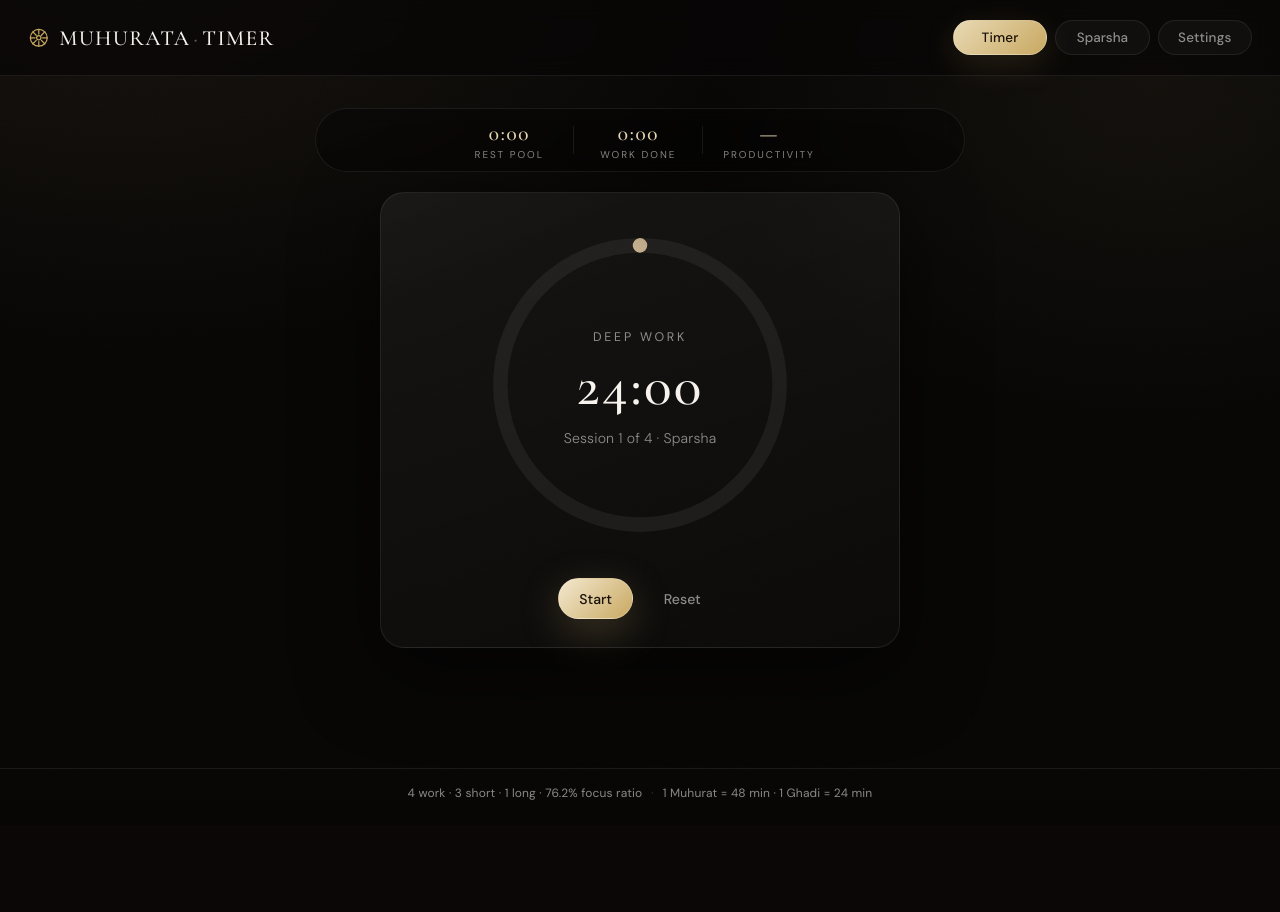
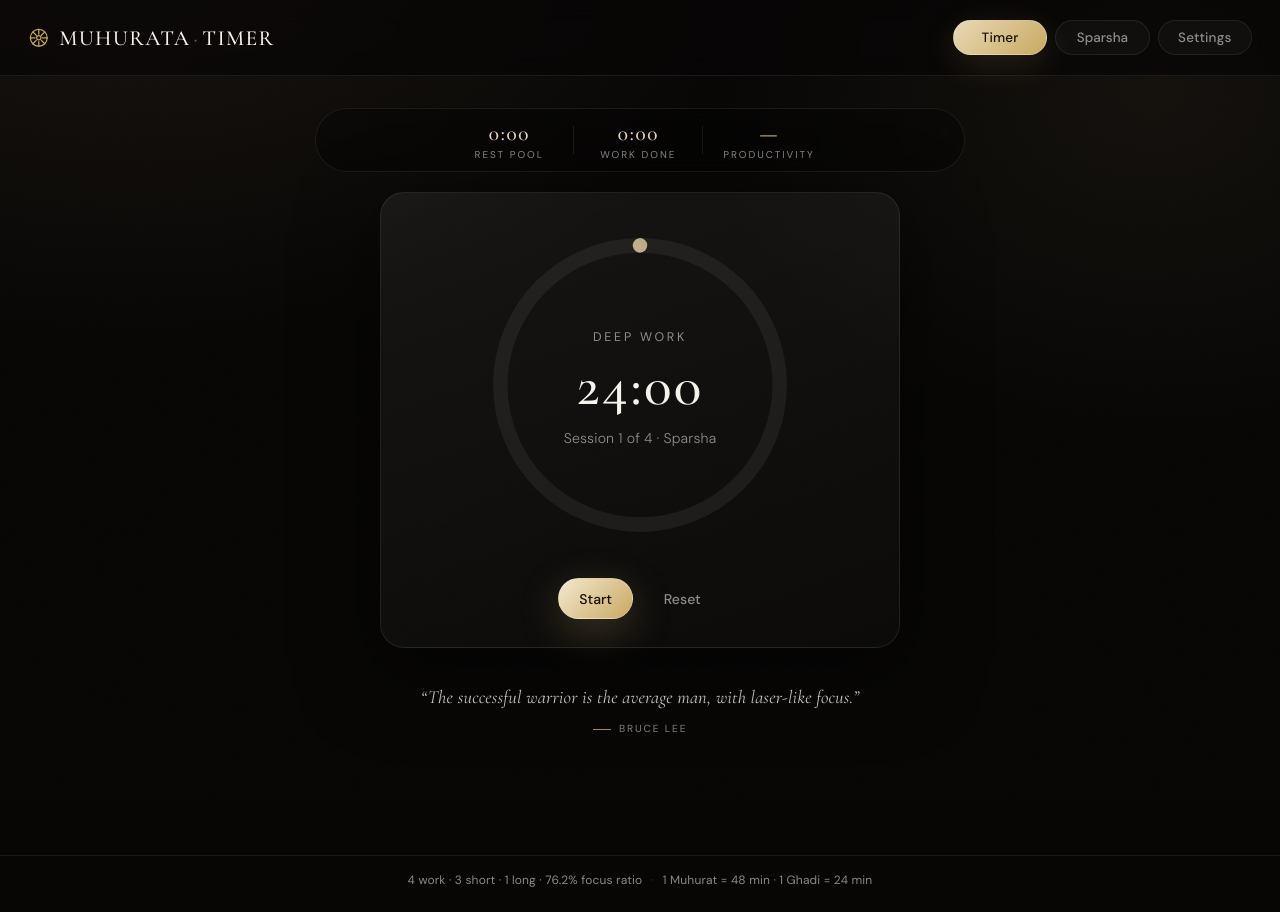
Before and after one commit to Harsh-0024/Pomodoro-timer, a Flask app: page / in a window 1280 px wide. Before the commit the page ends 800 px from the top, so only its background shows below. Run offline with Flask 3, Linux system fonts and the light colour scheme; data comes from the database, SQL or seed files in the repository; data that the repository does not hold is empty.

Commit message:
adds quote

```diff
--- a/app.py
+++ b/app.py
@@ -1,7 +1,11 @@
 from __future__ import annotations
 
 import re
+import json
+import random
 import sqlite3
+import urllib.error
+import urllib.request
 from datetime import datetime
 
 from flask import Flask, jsonify, render_template, request
@@ -11,6 +15,12 @@ from presets import BUILTINS
 
 app = Flask(__name__)
 app.config["JSON_SORT_KEYS"] = False
+
+FALLBACK_QUOTES = [
+    {"quote": "You have power over your mind, not outside events. Realize this, and you will find strength.", "author": "Marcus Aurelius"},
+    {"quote": "The successful warrior is the average man, with laser-like focus.", "author": "Bruce Lee"},
+    {"quote": "Concentrate all your thoughts upon the work in hand.", "author": "Alexander Graham Bell"},
+]
 
 
 @app.before_request
@@ -117,6 +127,27 @@ def api_get_settings():
     return jsonify(db.load_settings())
 
 
+@app.get("/api/quote")
+def api_quote():
+    fallback = random.choice(FALLBACK_QUOTES)
+    try:
+        req = urllib.request.Request(
+            "https://zenquotes.io/api/random",
+            headers={"User-Agent": "MuhurataTimer/1.0"},
+        )
+        with urllib.request.urlopen(req, timeout=4) as res:
+            payload = res.read().decode("utf-8")
+        data = json.loads(payload)
+        item = data[0] if isinstance(data, list) and data else {}
+        quote = str(item.get("q") or "").strip()
+        author = str(item.get("a") or "").strip()
+        if quote and author:
+            return jsonify({"quote": quote, "author": author, "source": "zenquotes"})
+    except (urllib.error.URLError, TimeoutError, ValueError, KeyError, TypeError):
+        pass
+    return jsonify({**fallback, "source": "fallback"})
+
+
 @app.put("/api/settings")
 def api_put_settings():
     body = request.get_json(silent=True) or {}
--- a/static/css/app.css
+++ b/static/css/app.css
@@ -281,6 +281,8 @@ body {
 .timer-layout {
   position: relative;
   display: flex;
+  flex-direction: column;
+  align-items: center;
   justify-content: center;
   width: min(1180px, 100%);
 }
@@ -678,6 +680,55 @@ body.mode-cumulative .phase-label {
 
 .controls.hidden {
   display: none;
+}
+
+.focus-quote {
+  display: flex;
+  flex-direction: column;
+  align-items: center;
+  justify-content: center;
+  gap: 0.65rem;
+  width: min(720px, 100%);
+  margin: clamp(2.25rem, 4.5vh, 3.6rem) auto 0;
+  padding: 0 1rem;
+  text-align: center;
+}
+
+.focus-quote blockquote {
+  margin: 0;
+  font-family: var(--font-serif);
+  font-size: clamp(1.02rem, 1.6vw, 1.16rem);
+  font-style: italic;
+  font-weight: 400;
+  line-height: 1.5;
+  color: rgba(250, 247, 239, 0.78);
+}
+
+.focus-quote blockquote::before {
+  content: "“";
+}
+
+.focus-quote blockquote::after {
+  content: "”";
+}
+
+.focus-quote figcaption {
+  margin: 0;
+  font-size: 0.64rem;
+  letter-spacing: 0.18em;
+  text-transform: uppercase;
+  color: rgba(250, 247, 239, 0.5);
+}
+
+.focus-quote figcaption::before {
+  content: "";
+  display: inline-block;
+  width: 1.15rem;
+  height: 1px;
+  margin-right: 0.5rem;
+  vertical-align: middle;
+  background: var(--gold);
+  opacity: 0.8;
 }
 
 .btn {
--- a/static/js/app.js
+++ b/static/js/app.js
@@ -603,6 +603,18 @@
   function askConfirm(options) {
     if (window.MuhurataDialog?.confirm) return window.MuhurataDialog.confirm(options);
     return Promise.resolve(window.confirm(options?.message || options?.title || "Continue?"));
+  }
+
+  async function loadQuote() {
+    const quoteEl = document.getElementById("quoteText");
+    const authorEl = document.getElementById("quoteAuthor");
+    if (!quoteEl || !authorEl) return;
+    try {
+      const res = await api("/api/quote");
+      if (!res?.quote || !res?.author) return;
+      quoteEl.textContent = res.quote;
+      authorEl.textContent = res.author;
+    } catch (_) {}
   }
 
   function setChoicePanel(visible, prompt, actions) {
@@ -1386,6 +1398,7 @@
   async function init() {
     if (window.__PAGE__ !== "home") return;
     wireControls();
+    loadQuote();
     try {
       const [presetRes, settings] = await Promise.all([
         api("/api/presets"),
--- a/templates/index.html
+++ b/templates/index.html
@@ -63,6 +63,10 @@
         <button type="button" class="btn btn-ghost" id="btnReset">Reset</button>
       </div>
     </div>
+    <figure class="focus-quote" aria-live="polite">
+      <blockquote id="quoteText">Concentrate all your thoughts upon the work in hand.</blockquote>
+      <figcaption id="quoteAuthor">Alexander Graham Bell</figcaption>
+    </figure>
   </div>
 </section>
 {% endblock %}
```
